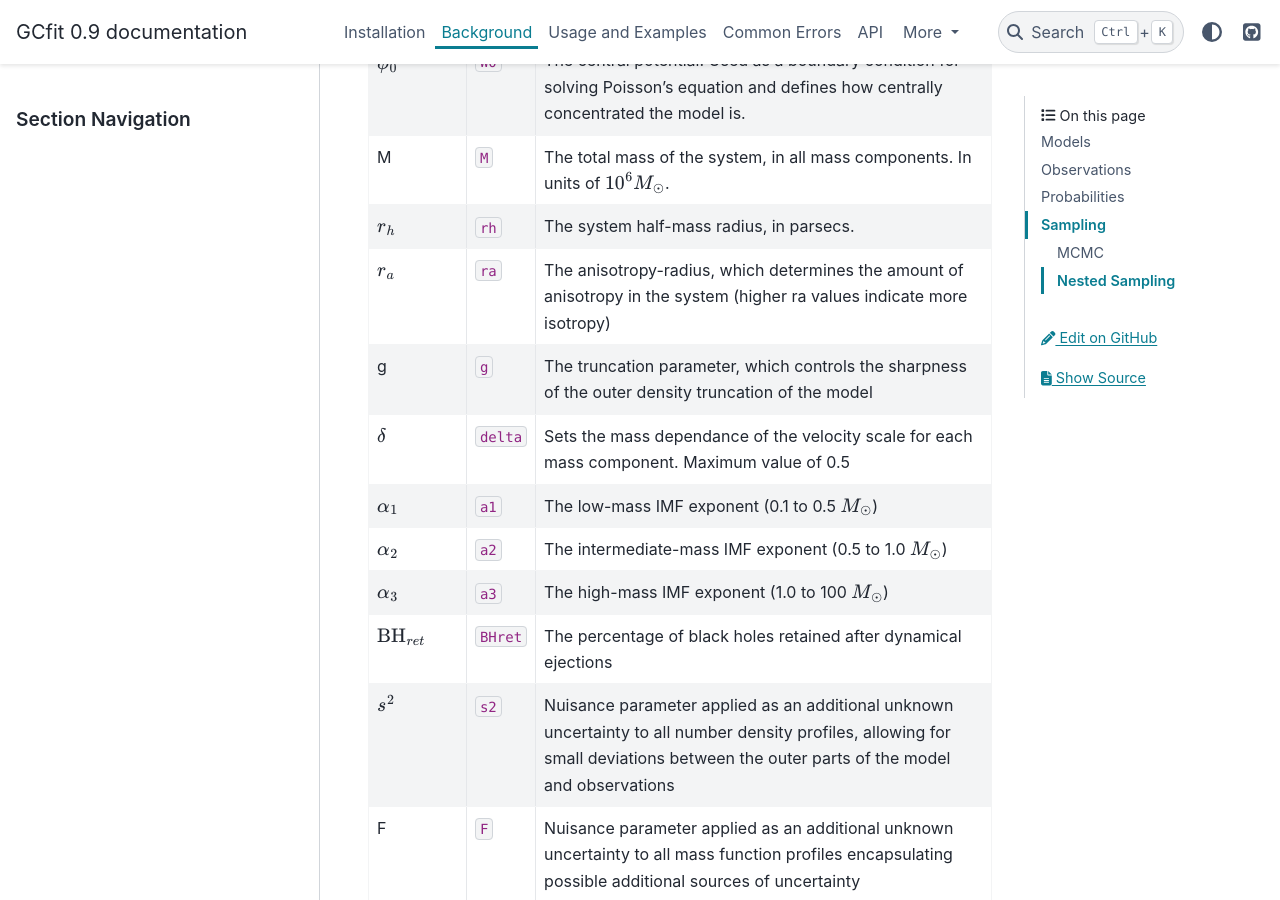
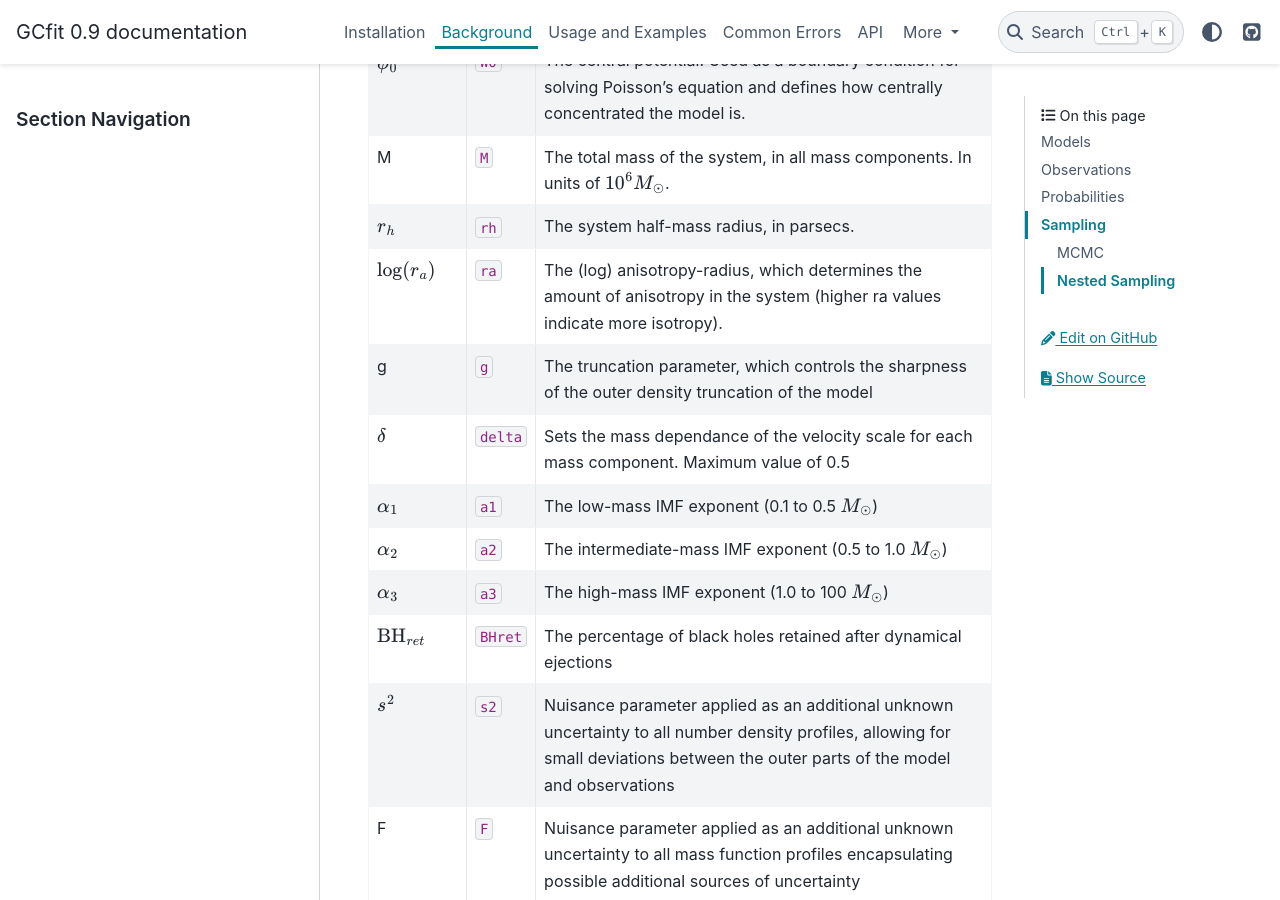
Before and after one commit to nmdickson/GCfit, a Sphinx documentation site: the page built from docs/source/fitting.rst, in a window 1280 px wide and 900 px high, scrolled down 935 px. Built offline with Sphinx 7.4.7 and the PyData theme 0.15.4, drawn with Linux system fonts in a browser that asks for light colours.

Commit message:
label ra as logged in parameter table

```diff
--- a/docs/source/fitting.rst
+++ b/docs/source/fitting.rst
@@ -51,10 +51,10 @@ The models used in ``GCfit`` are defined by 13 free parameters.
     * - :math:`r_h`
       - ``rh``
       - The system half-mass radius, in parsecs.
-    * - :math:`r_a`
+    * - :math:`\log(r_a)`
       - ``ra``
-      - The anisotropy-radius, which determines the amount of anisotropy in the
-        system (higher ra values indicate more isotropy)
+      - The (log) anisotropy-radius, which determines the amount of anisotropy
+        in the system (higher ra values indicate more isotropy).
     * - g
       - ``g``
       - The truncation parameter, which controls the sharpness of the outer
```
